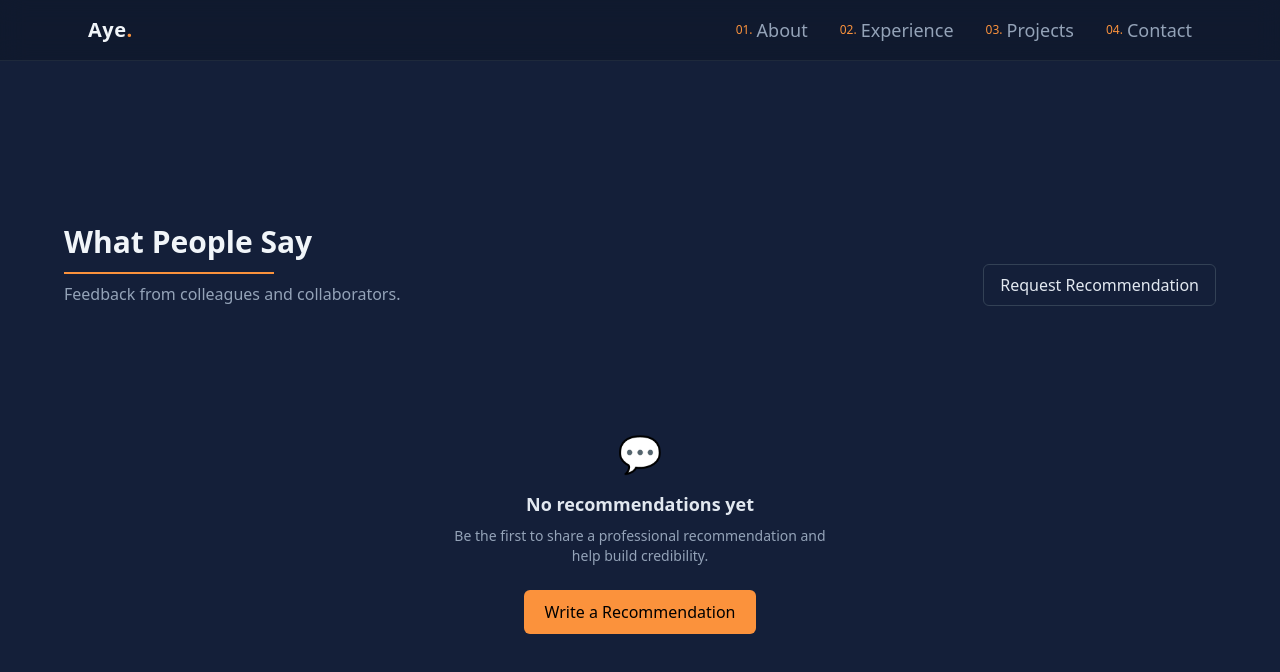
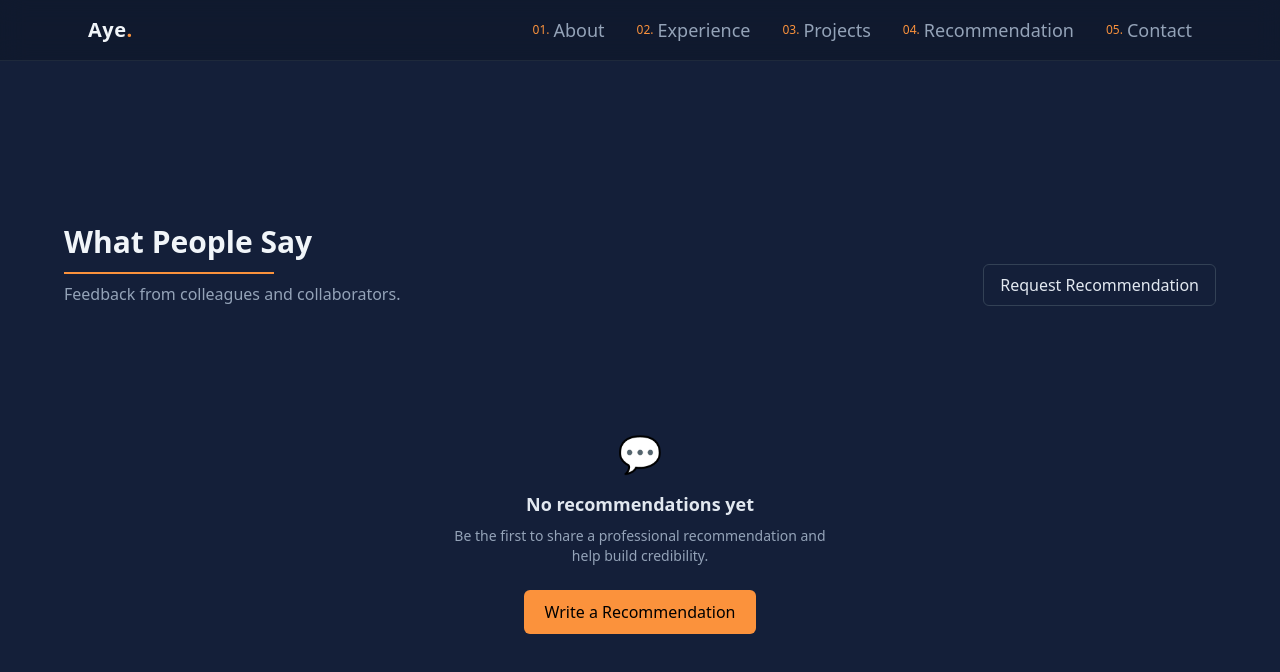
Before and after one commit to athida-github/ayeportfolio, a React (Vite) app: page /comments in a window 1280 px wide. Shown: the top 672 px of the page. Built offline with nearby package versions, Linux system fonts and the light colour scheme.

Commit message:
06 commit by aye

```diff
--- a/src/components/Navbar.tsx
+++ b/src/components/Navbar.tsx
@@ -49,7 +49,8 @@ const Navbar = () => {
           <NavItem index="01." label="About" href="#about" />
           <NavItem index="02." label="Experience" href="#experience" />
           <NavItem index="03." label="Projects" href="#projects" />
-          <NavItem index="04." label="Contact" href="#contact" />
+          <NavItem index="04." label="Recommendation" href="#comments" />
+          <NavItem index="05." label="Contact" href="#contact" />
         </div>
 
         {/* MOBILE BUTTON */}
@@ -90,6 +91,11 @@ const Navbar = () => {
               <MobileNavItem
                 label="Projects"
                 href="#projects"
+                onClick={() => setMenuOpen(false)}
+              />
+              <MobileNavItem
+                label="Recommendation"
+                href="#comments"
                 onClick={() => setMenuOpen(false)}
               />
               <MobileNavItem
```
